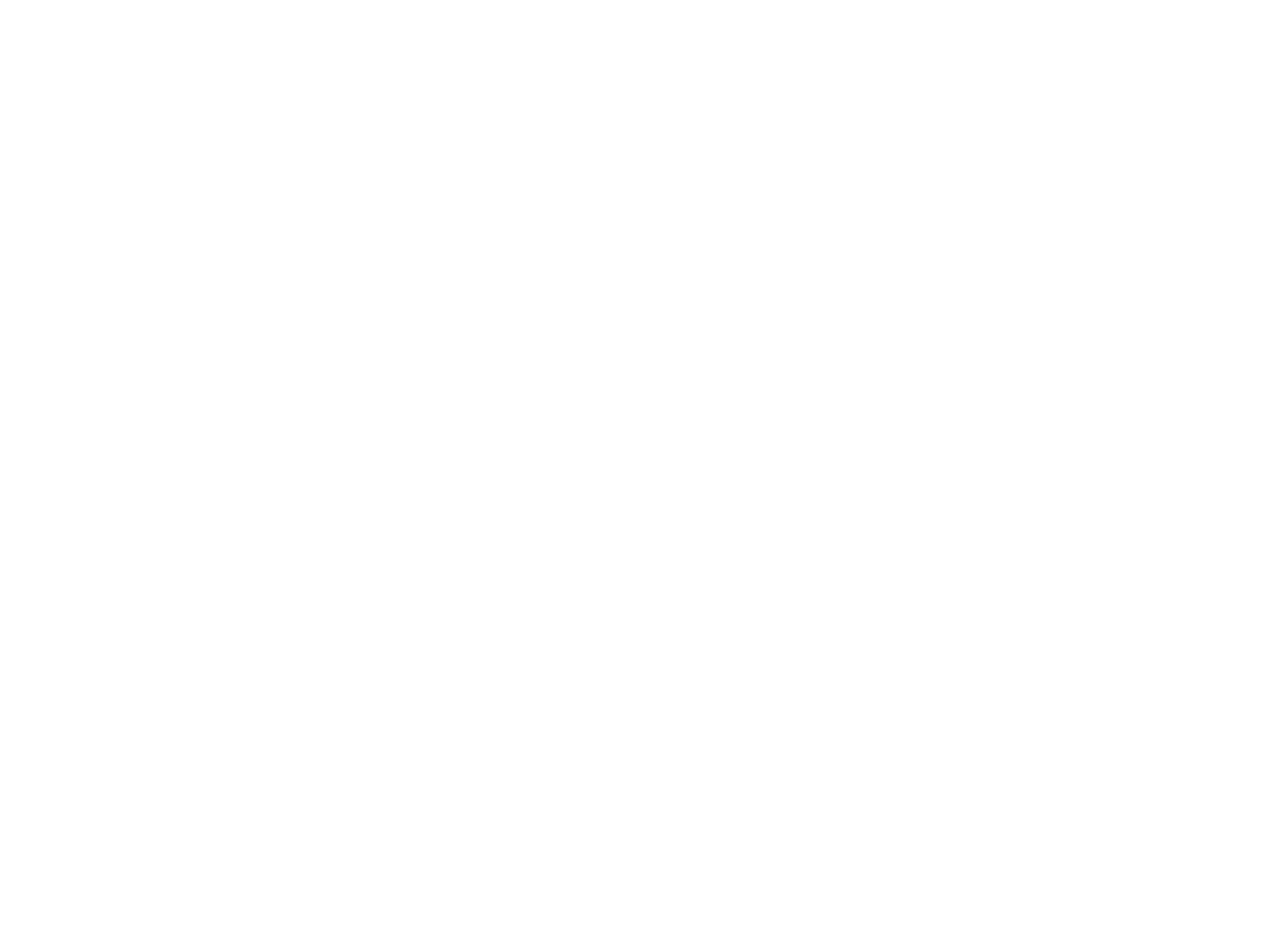
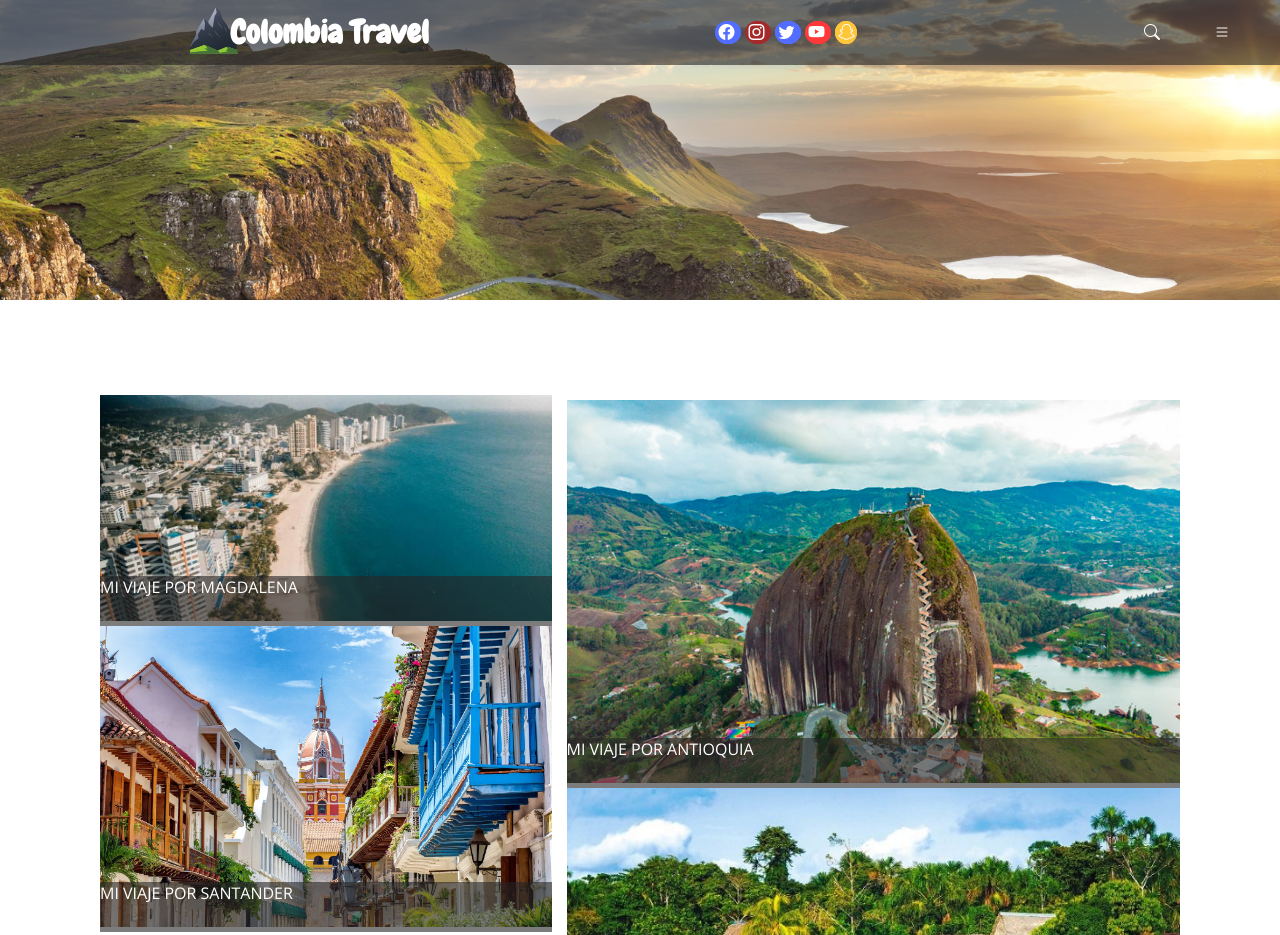
Before and after one commit to MauroCiro0812/Simulacro_Riwi, a plain HTML site: page index.html in a window 1280 px wide. Shown: the top 935 px of the page. Before the commit the page ends 800 px from the top, so only its background shows below. Drawn offline with nearby package versions, Linux system fonts and the light colour scheme.

Commit message:
se añade seccion de viajes

```diff
--- a/index.html
+++ b/index.html
@@ -22,11 +22,86 @@ fecha: 03/04/2024
     <meta name="revisit-after" content="15days" />
     <link rel="stylesheet" href="./src/views/css/style.css">
 	<link rel="shortcut icon" href="" type="image/x-icon">
-    <title>Document</title>
+    <title>Colombia Travel</title>
 </head>
 <body>
-    <header></header>
-    <main></main>
+    <!-- informacion y estilos barra de navegacion -->
+    <header>
+        <nav>
+            <figure>
+                <img  src="./public/img/logo.png" alt="logo referencia">
+            </figure>
+            <h1>Colombia Travel</h1>
+            <article class="redes-sociales">
+                <a class="uno" href="">
+                    <i class="bi bi-facebook"></i>
+                </a>
+                <a class="dos" href="">
+                    <i class="bi bi-instagram"></i>
+                </a>
+                <a class="tres" href="">
+                    <i class="bi bi-twitter"></i>
+                </a>
+                <a class="cuatro" href="">
+                    <i class="bi bi-youtube"></i>
+                </a>
+                <a class="cinco" href="">
+                    <i class="bi bi-snapchat"></i>
+                </a>
+
+            </article>
+            <article class="busqueda">
+                <a href="">
+                    <i class="bi bi-search"></i>
+                </a>
+                <a href="">
+                    <i class="bi bi-list"></i>
+                </a>
+            </article>
+        </nav>
+    </header>
+    <main>
+        <!-- seccion de viajes -->
+        <section id="viajes">
+            <!-- primersa seccion -->
+            <article class="viajes-uno">
+                <div>
+                    <figure>
+                        <img src="./public/img/santamarta.jpeg" alt="Imagen viaje">
+                        <figcaption>MI VIAJE POR MAGDALENA</figcaption>
+                    </figure>
+                    <div>
+                        <figure>
+                            <img src="./public/img/Santander.jpg" alt="Imagen viaje">
+                            <figcaption>MI VIAJE POR SANTANDER</figcaption>
+                        </figure>
+                    </div>
+                </div>
+            </article>
+            <!-- segunda seccion -->
+            <article class="viajes-dos">
+                <div>
+                    <figure>
+                        <img src="./public/img/antioquia.jpg" alt="Imagen viaje">
+                        <figcaption>MI VIAJE POR ANTIOQUIA</figcaption>
+                    </figure>
+                </div>
+                <div>
+                    <figure>
+                        <img src="./public/img/Amazonas.jpg" alt="Imagen viaje">
+                        <figcaption>MI VIAJE POR AMAZONAS</figcaption>
+                    </figure>
+                </div>
+
+                <div>
+                    <figure>
+                        <img src="./public/img/arauca.jpg" alt="Imagen referencia">
+                        <figcaption>MI VIAJE POR ARAUCA</figcaption>
+                    </figure>
+                </div>
+            </article>
+        </section>
+    </main>
     <footer></footer>
 </body>
 </html>
--- a/src/views/css/style.css
+++ b/src/views/css/style.css
@@ -0,0 +1,157 @@
+/* se importa para el uso de icon de boostrap */
+@import url("https://cdn.jsdelivr.net/npm/bootstrap-icons@1.11.3/font/bootstrap-icons.min.css");
+
+/* se importa tipo de letra para logotipo */
+@import url('https://fonts.googleapis.com/css2?family=Chewy&display=swap');
+
+/* se importa tipo de letra para titulos subtitulos y botones */
+@import url('https://fonts.googleapis.com/css2?family=Chewy&family=Open+Sans:ital,wght@0,300..800;1,300..800&display=swap');
+
+*{
+    margin: 0;
+    padding: 0;
+    box-sizing: border-box;
+}
+
+/* estilos navbar-header */
+header{
+    background-image: url(../../../public/img/Mis\ viajes\ \(4\).png);
+    width: 100%;
+    height: 300px;
+
+}
+
+nav{
+    /* background: transparent ;
+    backdrop-filter: blur(2px); */
+    background-color: rgb(39, 37, 37, 0.6 );
+    display: flex;
+    justify-content: space-between;
+    align-items: center;
+}
+
+nav img{
+    margin-left: 300%;
+    height: 61px;
+}
+
+nav h1{
+    margin-left: -9%;
+    font-family: "Chewy", system-ui;
+    color: white;
+    font-size: 2rem;
+}
+
+.redes-sociales a{
+    text-decoration: none;
+    color: white;
+    margin:2px;
+}
+
+.redes-sociales .uno{
+    background-color: #526DFF ;
+    border-radius: 50%;
+    border: 3px solid #526DFF;
+}
+
+.redes-sociales .dos{
+    background-color: brown ;
+    border-radius: 50%;
+    border: 3px solid brown;
+}
+
+.redes-sociales .tres{
+    background-color: #526DFF ;
+    border-radius: 50% ;
+    border: 3px solid #526DFF;
+}
+
+.redes-sociales .cuatro{
+    background-color: #ff3939 ;
+    border-radius: 50%;
+    border: 3px solid #ff3939;
+}
+
+.redes-sociales .cinco{
+    background-color: #FFC639 ;
+    border-radius: 50%;
+    border: 3px solid #FFC639;
+
+}
+
+.busqueda a{
+    margin-right: 50px;
+    color: white;
+    text-decoration: none;
+}
+
+/* estilos seccion de viajes */
+
+section{
+    display: flex;
+    justify-content: center;
+    align-items: center;
+}
+
+#viajes{
+    width:auto;
+    height: auto;
+    display: flex;
+    justify-content: center;
+    align-items: center;
+    gap: 15px;
+    margin: 0 100px;
+    font-family: "Open Sans", sans-serif;
+}
+
+
+.viajes-uno{
+    display: flex;
+    flex-direction: column;
+    margin-top: -443px;
+}
+
+.viajes-uno figure img{
+    width: 100%;
+    height: auto;
+}
+
+.viajes-uno figure{
+    position: relative;
+}
+
+.viajes-uno figure figcaption{
+    position: absolute;
+    bottom:0px;
+    left: 0px;
+    color: white;
+    width: 100%;
+    height: 50px;
+    background-color: rgb(39, 37, 37, 0.6 );
+}
+
+.viajes-dos{
+    display: flex;
+    flex-wrap: wrap;
+    margin-top: 100px;
+
+}
+
+.viajes-dos figure img{
+    width: 100%;
+    height: auto;
+
+}
+
+.viajes-dos figure{
+    position: relative;
+}
+.viajes-dos figure figcaption{
+    position: absolute;
+    bottom:0px;
+    left: 0px;
+    color: white;
+    width: 100%;
+    height: 50px;
+    background-color: rgb(39, 37, 37, 0.6 );
+}
```
